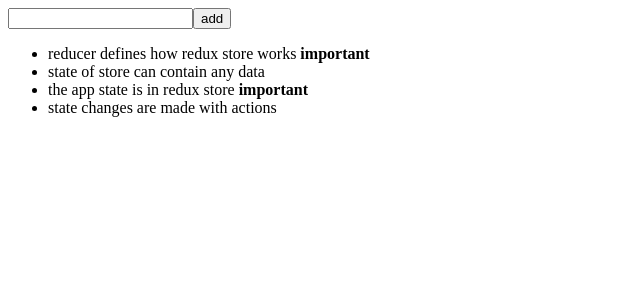
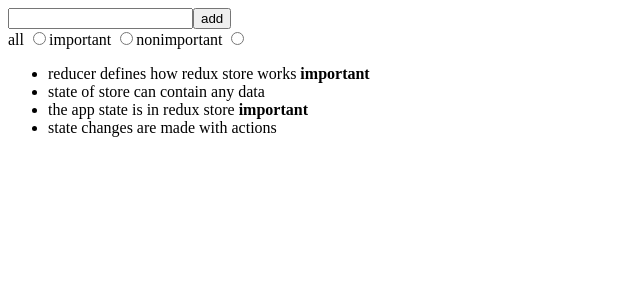
Before and after one commit to dyabk/notes-app-redux, a React (Create React App) app: page / in a window 1280 px wide. Shown: the top 300 px of the page, without its empty margins (0-640 px from the left). Built offline with nearby package versions, Linux system fonts and the light colour scheme.

Commit message:
Implemented the user interface for the filters with radio buttons

```diff
--- a/src/App.js
+++ b/src/App.js
@@ -2,9 +2,33 @@
 import Notes from "./components/Notes";
 
 const App = () => {
+  const filterSelected = (value) => {
+    console.log(value);
+  };
+
   return (
     <div>
       <NewNote />
+      <div>
+        all{" "}
+        <input
+          type="radio"
+          name="filter"
+          onChange={() => filterSelected("ALL")}
+        />
+        important{" "}
+        <input
+          type="radio"
+          name="filter"
+          onChange={() => filterSelected("IMPORTANT")}
+        />
+        nonimportant{" "}
+        <input
+          type="radio"
+          name="filter"
+          onChange={() => filterSelected("NONIMPORTANT")}
+        />
+      </div>
       <Notes />
     </div>
   );
```
